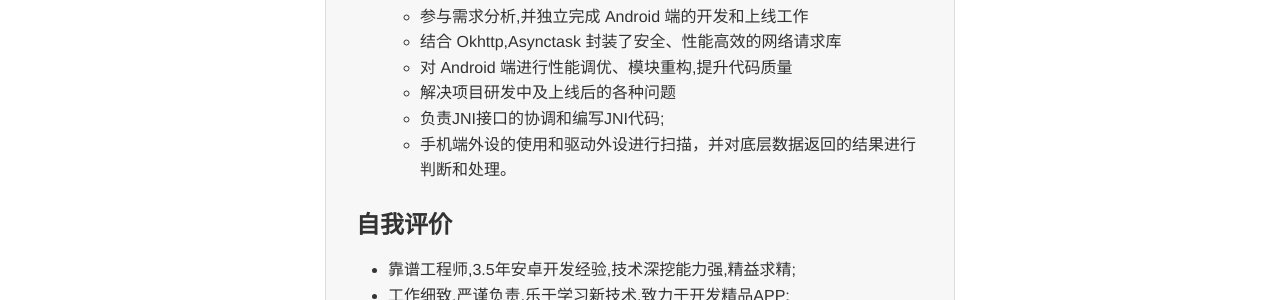
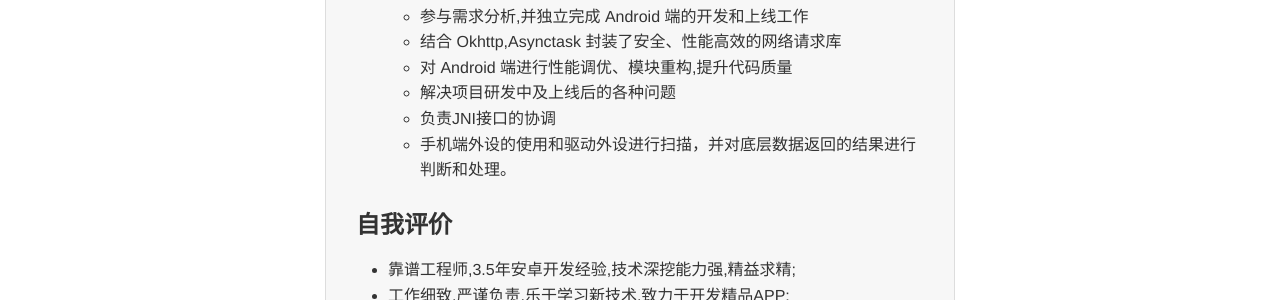
Before and after one commit to CCLCM/chenchaoli.github.io, a Jekyll site: the page built from resume/index.html, in a window 1280 px wide and 900 px high, scrolled down 1905 px. Shown: the part 308-608 px from the top of the window. Built offline with Jekyll 4.4.1, drawn with Linux system fonts in a browser that asks for light colours; comment, search, counter and statistics services are not loaded.

Commit message:
更新简历

```diff
--- a/resume/index.html
+++ b/resume/index.html
@@ -973,7 +973,7 @@ header: Posts By Category
       <li>结合 Okhttp,Asynctask 封装了安全、性能高效的网络请求库</li>
       <li>对 Android 端进行性能调优、模块重构,提升代码质量</li>
       <li>解决项目研发中及上线后的各种问题</li>
-      <li>负责JNI接口的协调和编写JNI代码;</li>
+      <li>负责JNI接口的协调</li>
       <li>手机端外设的使用和驱动外设进行扫描，并对底层数据返回的结果进行判断和处理。</li>
       </ul>
       </li>
```
